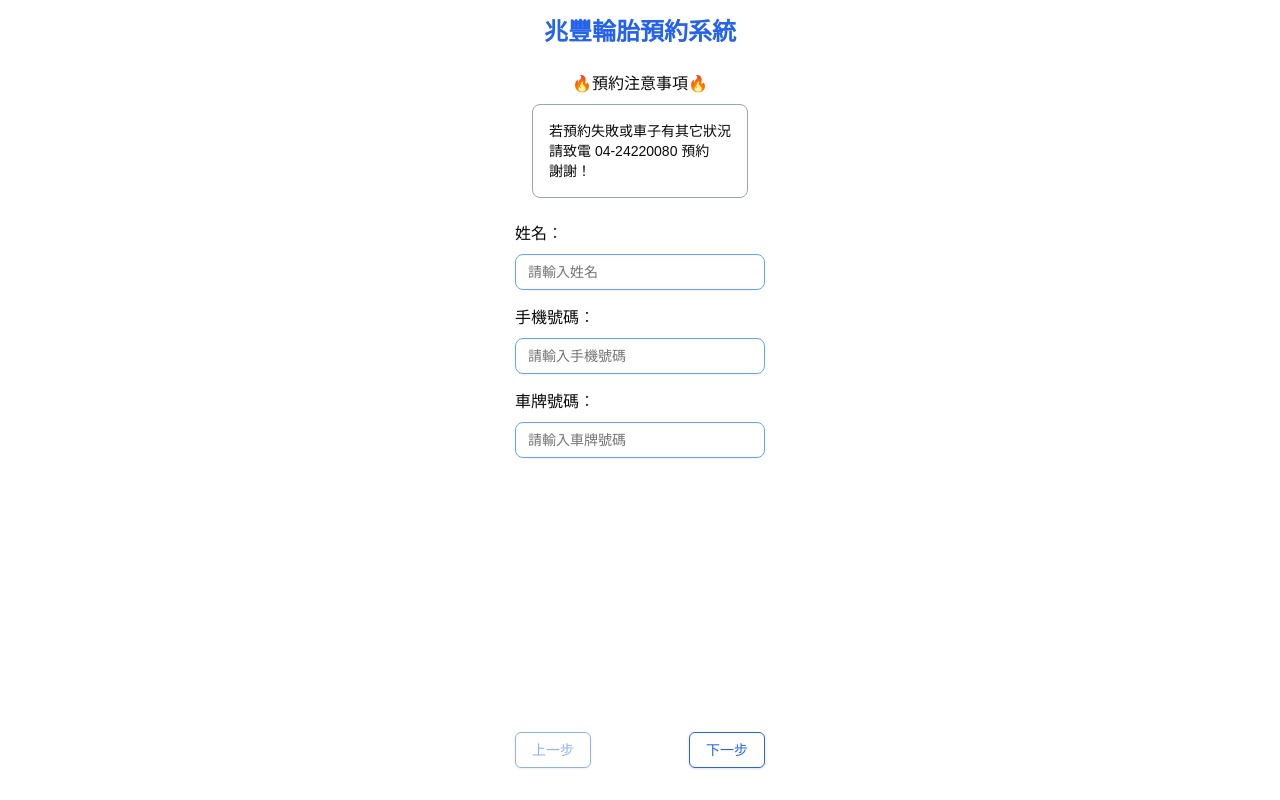
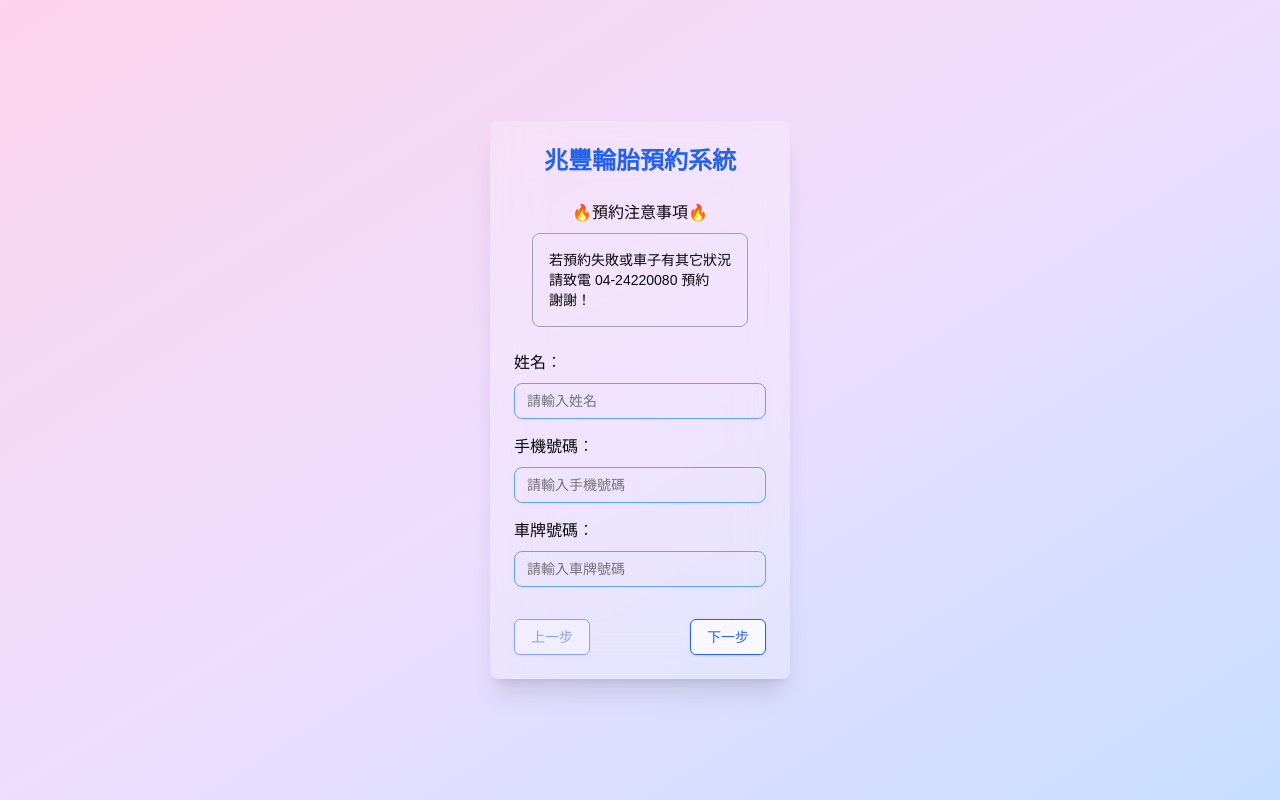
Before and after one commit to Yizhe0407/Mega_reserve_frontend, a Next.js app: page / in a window 1280 px wide. Built offline with nearby package versions, Linux system fonts and the light colour scheme.

Commit message:
Add bg color

```diff
--- a/src/app/page.js
+++ b/src/app/page.js
@@ -80,8 +80,8 @@
   }[step];
 
   return success ? (
-    <div className="flex justify-center items-center p-4 h-full">
-      <div className="flex flex-col items-center border-2 rounded-lg p-4 w-[300px]">
+    <div className="min-h-screen bg-gradient-to-br from-pink-100 via-purple-100 to-blue-100 flex justify-center items-center p-4">
+      <div className="flex flex-col items-center border-2 rounded-lg p-4 w-[300px] backdrop-blur-xl bg-white/20 shadow-xl">
         <h2 className="text-xl font-bold text-green-600 mb-4">預約成功！</h2>
         <p className="text-gray-600 mb-4">感謝您的預約</p>
         <Button
@@ -93,19 +93,19 @@
       </div>
     </div>
   ) : (
-    <div className="flex justify-center items-center px-16 py-4 h-screen">
-      <div className="flex flex-col items-center w-[250px] gap-4 h-full">
+    <div className="min-h-screen bg-gradient-to-br from-pink-200/90 via-purple-200/80 to-blue-200/90 flex justify-center items-center px-16 py-4">
+      <div className="flex flex-col items-center w-[300px] gap-4 h-auto backdrop-blur-xl bg-white/20 p-6 rounded-lg shadow-xl">
         {currentStep}
-        <div className="flex justify-between w-full mt-auto pb-4">
+        <div className="flex justify-between w-full mt-4">
           <Button
-            className="bg-white text-blue-600 border border-blue-600 hover:bg-white hover:text-blue-600 hover:border-blue-600"
+            className="bg-white/70 text-blue-600 border border-blue-600 hover:bg-white/80 hover:text-blue-600 hover:border-blue-600"
             onClick={handlePrev}
             disabled={step === 1}
           >
             上一步
           </Button>
           <Button
-            className="bg-white text-blue-600 border border-blue-600 hover:bg-white hover:text-blue-600 hover:border-blue-600"
+            className="bg-white/70 text-blue-600 border border-blue-600 hover:bg-white/80 hover:text-blue-600 hover:border-blue-600"
             onClick={step === 4 ? handleSubmit : handleNext}
             disabled={loading}
           >
```
